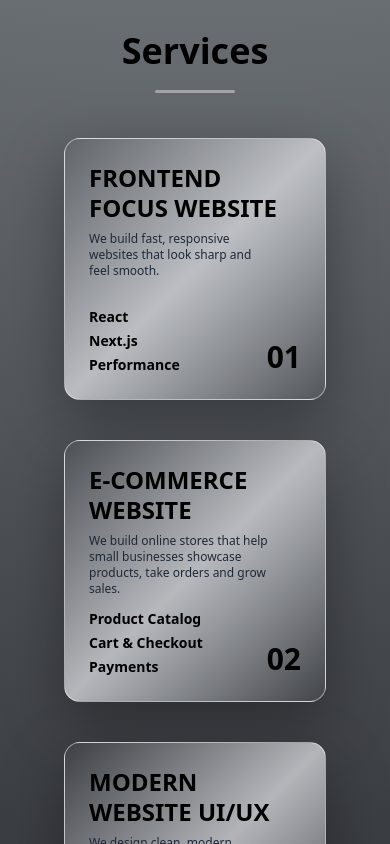
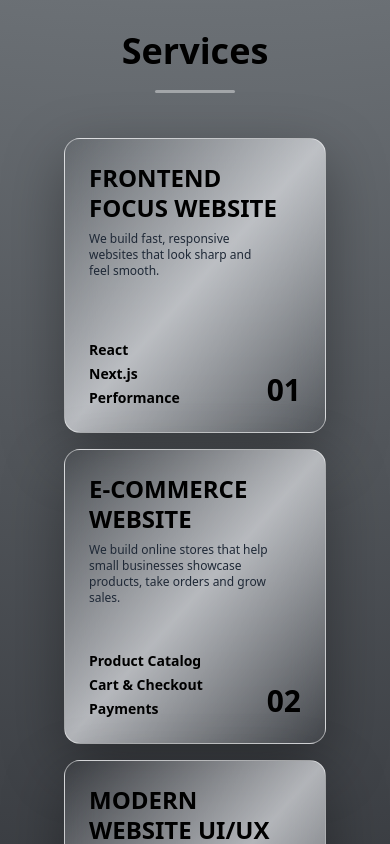
Before and after one commit to Priyanshu-Biswas/My_portfolio, a React (Vite) app: page / in a window 390 px wide. Shown: the part 4940-5784 px from the top of the page. Built offline with nearby package versions, Linux system fonts and the light colour scheme; no server answers; a web font is replaced by a local one.

Commit message:
ui changes

```diff
--- a/src/Component/Services.jsx
+++ b/src/Component/Services.jsx
@@ -60,14 +60,14 @@ const Services = () => {
         <div className="w-20 h-[3px] bg-white/40 rounded-full"></div>
       </div>
 
-      <div className="grid grid-cols-1 sm:grid-cols-2 lg:grid-cols-3 gap-10 justify-center">
+      <div className="grid grid-cols-1 sm:grid-cols-2 lg:grid-cols-3 gap-4 sm:gap-10 justify-center">
         {cards.map((card, i) => (
           <div
             key={card.number}
             data-aos="fade-up"
             data-aos-delay={200 + i * 100}
             data-aos-anchor-placement="top-bottom"
-            className="group relative w-full max-w-sm aspect-square mx-auto overflow-hidden
+            className="group relative w-full max-w-none sm:max-w-sm aspect-[4/4.5] sm:aspect-square mx-0 sm:mx-auto overflow-hidden
                   rounded-2xl p-6 flex flex-col justify-between text-left
                   bg-gradient-to-br from-white/80 via-gray-200/70 to-gray-400/60
                   backdrop-blur-lg border border-white/50
```
Lines whose indentation alone changed are shown as unchanged.
